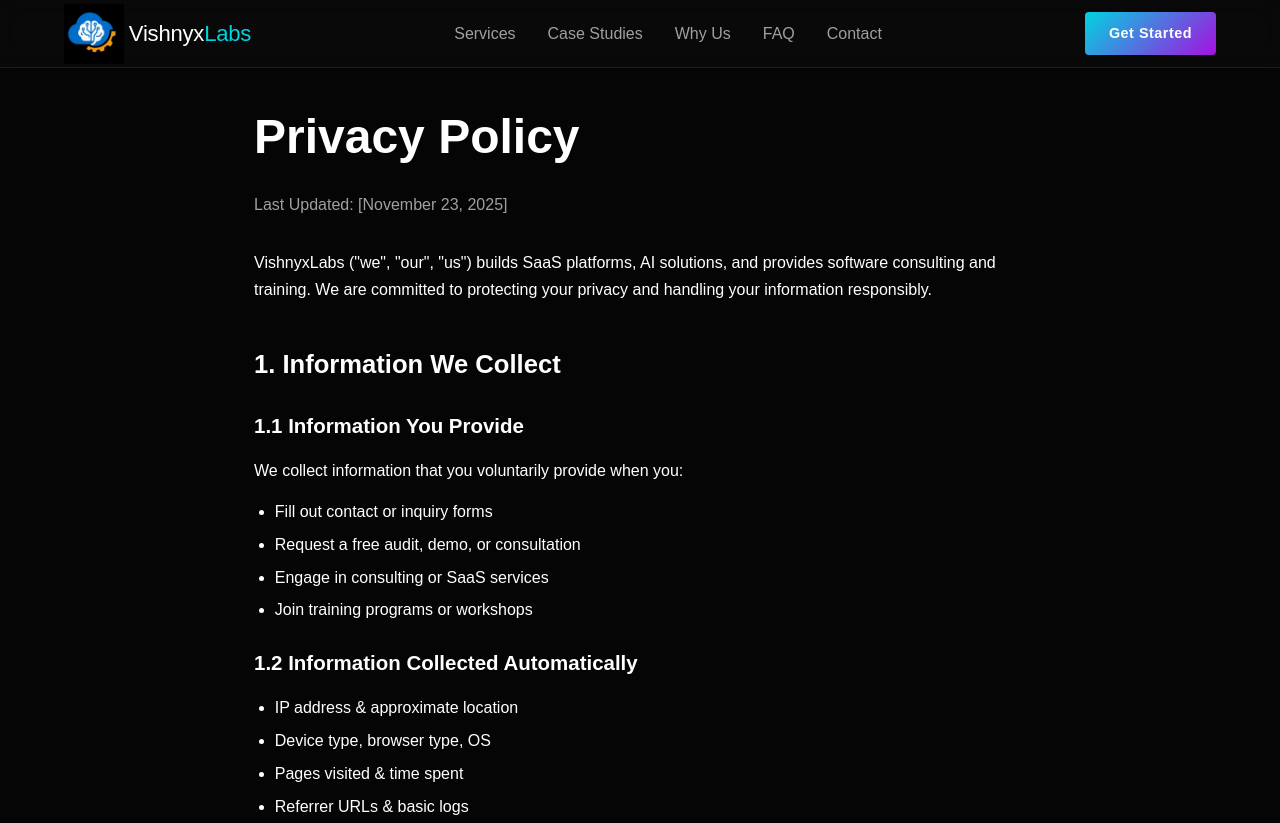
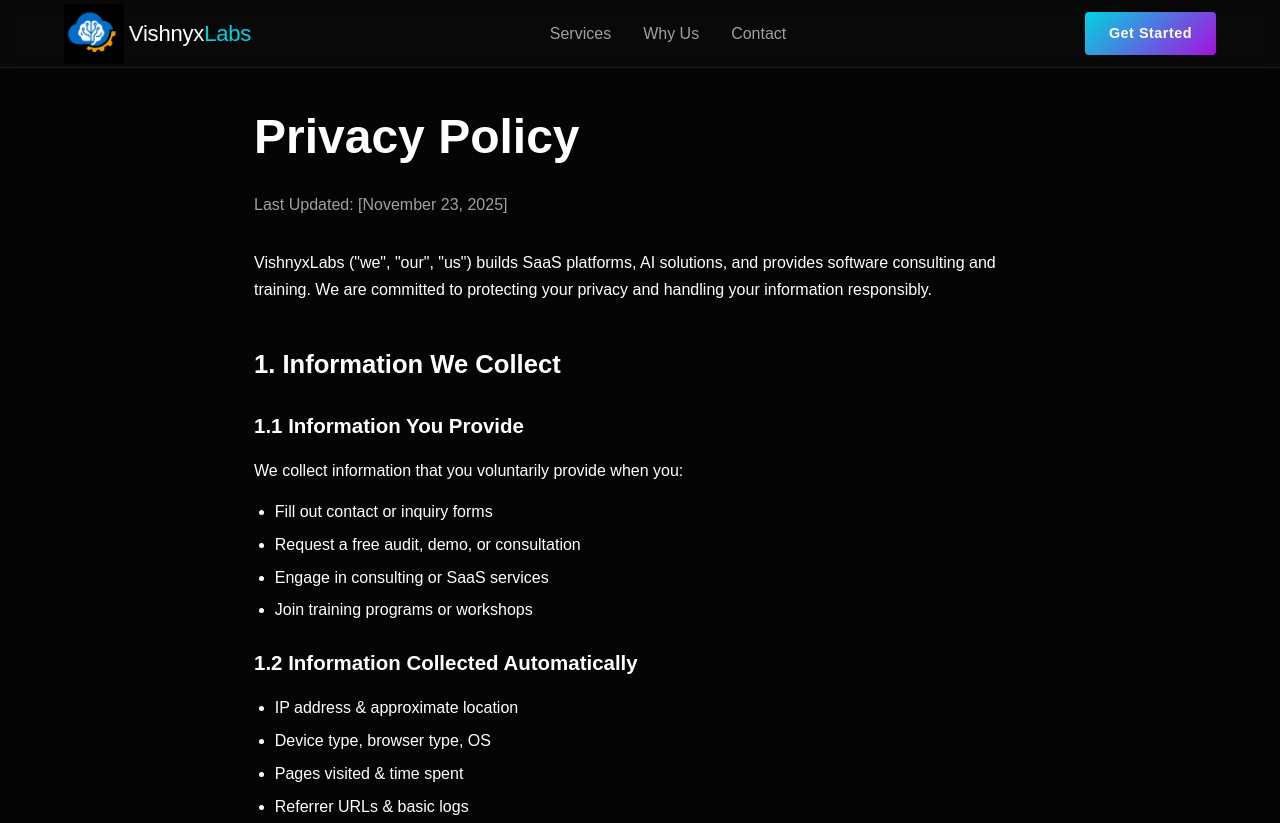
Before and after one commit to Harish-VL/vishnyxlabs-site, a plain HTML site: page privacy.html in a window 1280 px wide. Shown: the top 823 px of the page. Drawn offline with Linux system fonts and the light colour scheme.

Commit message:
Update navigation links in privacy.html
Removed links to Case Studies and FAQ from navigation.

```diff
--- a/privacy.html
+++ b/privacy.html
@@ -19,9 +19,7 @@
 
         <ul class="nav-links">
             <li><a href="index.html#services">Services</a></li>
-            <li><a href="index.html#work">Case Studies</a></li>
             <li><a href="index.html#about">Why Us</a></li>
-            <li><a href="index.html#faq">FAQ</a></li>
             <li><a href="index.html#contact">Contact</a></li>
         </ul>
 
```
